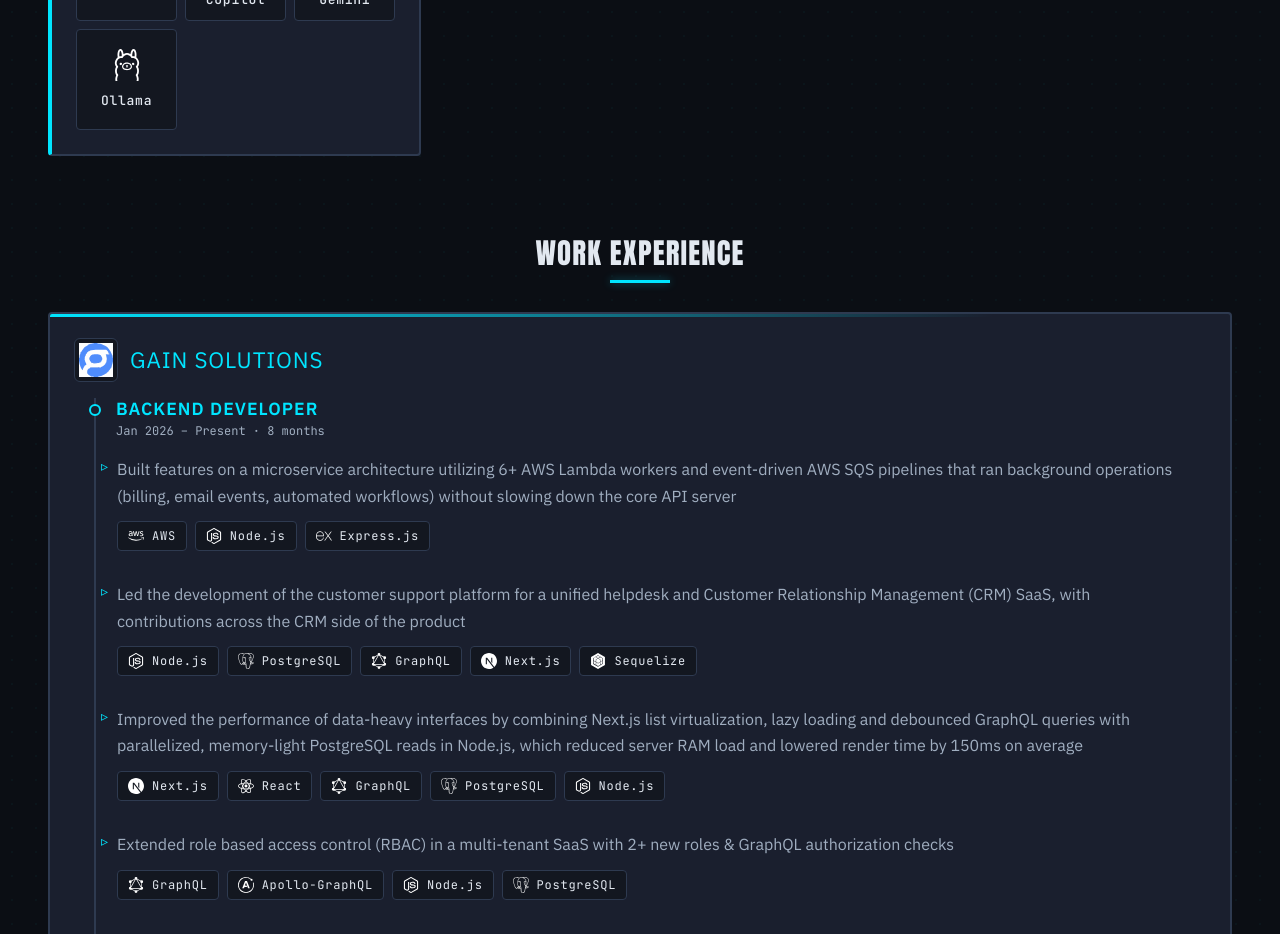
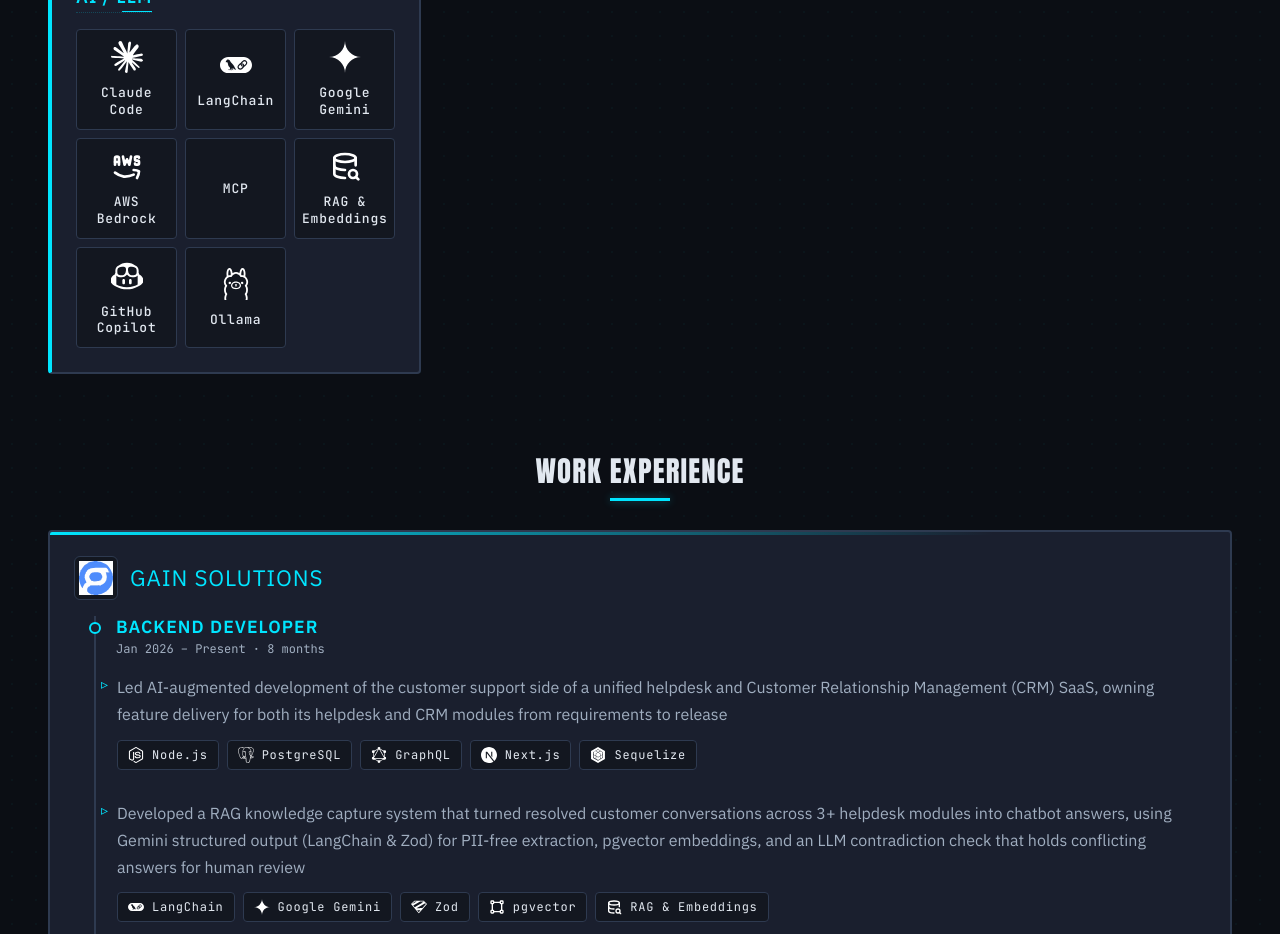
Before and after one commit to GoonerMAK/MyPortfolio-vite, a React (Vite) app: page / in a window 1280 px wide. Shown: the part 1848-2782 px from the top of the page. Built offline with nearby package versions, Linux system fonts and the light colour scheme.

Commit message:
refactor: update highlights and skills for clarity, enhance portfolio project statuses, and improve skill icon mappings

```diff
--- a/src/data/highlights.ts
+++ b/src/data/highlights.ts
@@ -14,10 +14,10 @@ export const proudOf: HighlightItem[] = [
     skills: ['PostgreSQL', 'GraphQL', 'Node.js', 'Sequelize'],
   },
   {
-    title: 'AI knowledge capture and review',
+    title: 'RAG knowledge capture',
     detail:
-      'Captured reusable knowledge from support conversations as AI knowledge entries, spanning the conversation service, the core API and a review screen where the team checks what the AI learned before it is used in answers.',
-    skills: ['Node.js', 'GraphQL', 'AWS', 'Next.js'],
+      'Turned resolved customer conversations across 3+ helpdesk modules into chatbot answers. Gemini structured output through LangChain and Zod extracts PII-free knowledge, pgvector embeddings make it retrievable, and an LLM contradiction check holds conflicting answers for human review before they reach customers.',
+    skills: ['LangChain', 'Google Gemini', 'Zod', 'pgvector', 'RAG & Embeddings'],
   },
   {
     title: 'Website sources for AI answers',
@@ -28,8 +28,8 @@ export const proudOf: HighlightItem[] = [
   {
     title: 'AI-assisted engineering harness',
     detail:
-      'Set up the first AI-agent instructions on the core API repo, covering coding conventions, planning protocols, a smoke-testing agent and skill, test-artifact prompts and a Postgres MCP connection. Alongside it I keep a personal toolkit of skills, hooks, MCP servers, CLIs and a custom token-metering mod, and every recurring pain point becomes an automation.',
-    skills: ['Claude', 'GitHub Copilot'],
+      'Set up the first AI-agent instructions on the core API repo, covering coding conventions, planning protocols, a smoke-testing agent and skill, test-artifact prompts and a Postgres MCP connection. Work now runs through a multi-agent workflow of planning, developer, QA and adversarial reviewer agents, merging 4+ PRs a day, and every recurring pain point becomes an automation in my toolkit of skills, hooks, MCP servers, CLIs and a custom token-metering mod.',
+    skills: ['Claude Code', 'MCP', 'GitHub Copilot'],
   },
   {
     title: 'Custom domain rework',
--- a/src/data/myStuff.ts
+++ b/src/data/myStuff.ts
@@ -150,7 +150,7 @@ export const myStuff: MyStuffTopic[] = [
     blurb: 'Wiring LLMs into a real backend without losing state.',
     icon: Sparkles,
     accent: 'var(--clr-accent-purple)',
-    skills: ['Claude', 'Google Gemini', 'GitHub Copilot'],
+    skills: ['Claude Code', 'Google Gemini', 'GitHub Copilot'],
     notes: [
       {
         term: 'Checkpointer (LangGraph)',
--- a/src/data/portfolio.ts
+++ b/src/data/portfolio.ts
@@ -1,4 +1,4 @@
-import type { Header, About, Project, Contact, ExperienceCompany, DeepDiveRole } from '@/types'
+import type { Header, About, Project, Contact, ExperienceCompany } from '@/types'
 import gainSolutionsLogo from '@/assets/gain-solutions-logo.svg'
 import binduLogicLogo from '@/assets/bindulogic-logo.svg'
 
@@ -26,7 +26,7 @@ export const projects: Project[] = [
       'Customer support platform that integrates AI-powered agents, ticketing automation, and team collaboration into a single workspace  so support teams can reduce manual work, reply faster and handle more customer conversations with less pressure.',
     stack: ['Node.js', 'Express.js', 'PostgreSQL', 'Next.js', 'JavaScript'],
     livePreview: 'https://easydesk.app/',
-    status: 'resolved',
+    status: 'active',
   },
   {
     name: 'InternConnect',
@@ -95,7 +95,7 @@ export const projects: Project[] = [
 export const skillsList = [
   {
     title: 'Backend Development',
-    skills: ['Node.js', 'Express.js', 'GraphQL', 'Apollo-GraphQL', 'Zod', 'Stripe', 'JWT', 'Postman', 'JavaScript', 'TypeScript']
+    skills: ['Node.js', 'Express.js', 'GraphQL', 'Apollo-GraphQL', 'REST APIs', 'Microservices', 'Zod', 'Stripe', 'JWT', 'Postman', 'JavaScript', 'TypeScript', 'Python']
   },
   {
     title: 'Frontend Development',
@@ -103,7 +103,7 @@ export const skillsList = [
   },
   {
     title: 'Databases & ORMs',
-    skills: ['PostgreSQL', 'MongoDB', 'MySQL', 'Redis', 'Supabase', 'Prisma', 'Sequelize', 'Mongoose']
+    skills: ['PostgreSQL', 'pgvector', 'MongoDB', 'MySQL', 'Redis', 'Supabase', 'Prisma', 'Sequelize', 'Mongoose']
   },
   {
     title: 'UI Frameworks & Styling',
@@ -118,8 +118,8 @@ export const skillsList = [
     skills: ['Git', 'GitHub Actions', 'Docker', 'AWS', 'Vercel', 'Netlify', 'Render']
   },
   {
-    title: 'Agentic Tools',
-    skills: ['Claude', 'GitHub Copilot', 'Google Gemini', 'Ollama']
+    title: 'AI / LLM',
+    skills: ['Claude Code', 'LangChain', 'Google Gemini', 'AWS Bedrock', 'MCP', 'RAG & Embeddings', 'GitHub Copilot', 'Ollama']
   }
 ]
 
@@ -136,28 +136,34 @@ export const experience: ExperienceCompany[] = [
         start: '2026-01',
         mode: 'On-site',
         achievements: [
+          'Led AI-augmented development of the customer support side of a unified helpdesk and Customer Relationship Management (CRM) SaaS, owning feature delivery for both its helpdesk and CRM modules from requirements to release',
+          'Developed a RAG knowledge capture system that turned resolved customer conversations across 3+ helpdesk modules into chatbot answers, using Gemini structured output (LangChain & Zod) for PII-free extraction, pgvector embeddings, and an LLM contradiction check that holds conflicting answers for human review',
+          'Integrated a two stage (local + deployed) pre-QA verification process into an AI-native workflow built on an agentic harness, using Jest unit tests, API tests, DB query checks and Playwright E2E tests, plus structured logging and AWS CloudWatch monitoring, which sped up debugging and reduced post-QA bugs',
+          'Improved the performance of data-heavy interfaces by combining Next.js list virtualization, lazy loading and debounced GraphQL queries with parallelized, memory-light PostgreSQL reads in Node.js, which reduced server RAM load and lowered render time by 150ms on average',
+          'Adopted a multi-agent AI workflow with planning, developer, QA & adversarial reviewer agents, merging 4+ PRs a day',
           'Built features on a microservice architecture utilizing 6+ AWS Lambda workers and event-driven AWS SQS pipelines that ran background operations (billing, email events, automated workflows) without slowing down the core API server',
-          'Led the development of the customer support platform for a unified helpdesk and Customer Relationship Management (CRM) SaaS, with contributions across the CRM side of the product',
-          'Improved the performance of data-heavy interfaces by combining Next.js list virtualization, lazy loading and debounced GraphQL queries with parallelized, memory-light PostgreSQL reads in Node.js, which reduced server RAM load and lowered render time by 150ms on average',
+          'Re-engineered Stripe subscription billing for two SaaS products from tiered plans to flat-rate per-seat pricing, with prorated mid-cycle upgrades and scheduled downgrades, allowing revenue to scale as teams grow',
           'Extended role based access control (RBAC) in a multi-tenant SaaS with 2+ new roles & GraphQL authorization checks',
-          'Integrated a two stage (local + deployed) pre-QA verification process into an AI-assisted development workflow using Jest unit tests, API tests, DB query checks and Playwright E2E tests, plus structured logging and AWS CloudWatch monitoring, which sped up debugging and reduced QA-reported bugs',
-          'Re-engineered Stripe subscription billing for two SaaS products from tiered plans to flat-rate per-seat pricing, with prorated mid-cycle upgrades and scheduled downgrades',
         ],
         highlights: [
+          ['Led AI-augmented development', 'unified helpdesk and Customer Relationship Management (CRM) SaaS', 'from requirements to release'],
+          ['RAG knowledge capture system', '3+ helpdesk modules', 'PII-free extraction', 'LLM contradiction check'],
+          ['two stage (local + deployed) pre-QA verification process', 'agentic harness', 'reduced post-QA bugs'],
+          ['parallelized, memory-light PostgreSQL reads', 'reduced server RAM load', 'lowered render time by 150ms on average'],
+          ['multi-agent AI workflow', 'merging 4+ PRs a day'],
           ['microservice architecture', '6+ AWS Lambda workers', 'event-driven AWS SQS pipelines'],
-          ['Led the development', 'unified helpdesk and Customer Relationship Management (CRM) SaaS'],
-          ['parallelized, memory-light PostgreSQL reads', 'reduced server RAM load', 'lowered render time by 150ms on average'],
+          ['Re-engineered Stripe subscription billing', 'flat-rate per-seat pricing', 'allowing revenue to scale as teams grow'],
           ['role based access control (RBAC)', 'multi-tenant SaaS', '2+ new roles'],
-          ['two stage (local + deployed) pre-QA verification process', 'reduced QA-reported bugs'],
-          ['Re-engineered Stripe subscription billing', 'flat-rate per-seat pricing', 'prorated mid-cycle upgrades'],
         ],
         skills: [
-          ['AWS', 'Node.js', 'Express.js'],
           ['Node.js', 'PostgreSQL', 'GraphQL', 'Next.js', 'Sequelize'],
+          ['LangChain', 'Google Gemini', 'Zod', 'pgvector', 'RAG & Embeddings'],
+          ['Jest', 'Playwright', 'AWS', 'Claude Code'],
           ['Next.js', 'React', 'GraphQL', 'PostgreSQL', 'Node.js'],
+          ['Claude Code', 'MCP', 'Git'],
+          ['AWS', 'Microservices', 'Node.js', 'Express.js'],
+          ['Stripe', 'Node.js', 'PostgreSQL'],
           ['GraphQL', 'Apollo-GraphQL', 'Node.js', 'PostgreSQL'],
-          ['Jest', 'Playwright', 'AWS', 'Claude'],
-          ['Stripe', 'Node.js', 'PostgreSQL'],
         ],
       },
     ],
@@ -175,12 +181,12 @@ export const experience: ExperienceCompany[] = [
         achievements: [
           'Developed full-stack modules for a Hospital Management Information System (HMIS) covering supply, consumption, stock, distribution — using React, TypeScript, Redux Toolkit, Express (Node.js) & PostgreSQL, spanning 60+ RESTful endpoints and 25+ Prisma models indexed for faster queries',
           'Designed reusable base React components for the HMIS, adopted across 10+ responsive user interfaces, which reduced code duplication and development effort for future modules',
-          'Built 7+ stock movement flows (e.g. transfers, adjustments, distributions) ensuring atomicity and integrated them with the system’s audit trail and Datadog monitoring',
+          'Built 7+ stock movement flows (e.g. transfers, adjustments, distributions) with multi-level approvals, atomic transactions, and the system’s audit trail and Datadog monitoring, giving hospitals a reliable record of who moved what, where, and when',
         ],
         highlights: [
           ['Hospital Management Information System (HMIS)', '60+ RESTful endpoints', '25+ Prisma models'],
           ['reusable base React components', '10+ responsive user interfaces'],
-          ['7+ stock movement flows', 'ensuring atomicity', 'Datadog monitoring'],
+          ['7+ stock movement flows', 'multi-level approvals', 'atomic transactions', 'who moved what, where, and when'],
         ],
         skills: [
           ['React', 'TypeScript', 'Redux', 'Express.js', 'PostgreSQL', 'Prisma'],
@@ -211,81 +217,6 @@ export const experience: ExperienceCompany[] = [
   },
 ]
 
-export const deepDive: DeepDiveRole[] = [
-  {
-    company: 'Gain Solutions',
-    title: 'Backend Developer',
-    dateRange: 'Jan 2026 – Present',
-    overview:
-      'Backend-focused role on a unified helpdesk and CRM SaaS — leading the customer support platform while contributing across the CRM side. Work spans event-driven background processing, performance, access control, billing, and a tighter pre-QA loop around AI-assisted development.',
-    items: [
-      {
-        detail:
-          'Built features on a microservice architecture with 6+ AWS Lambda workers fed by event-driven SQS pipelines, moving billing, email events and automated workflows off the request path so the core API server stayed responsive.',
-        skills: ['AWS', 'Node.js'],
-      },
-      {
-        detail:
-          'Tuned data-heavy interfaces end to end: Next.js list virtualization, lazy loading and debounced GraphQL queries on the client, paired with parallelized, memory-light PostgreSQL reads in Node.js. Cut server RAM load and lowered average render time by 150ms.',
-        skills: ['Next.js', 'GraphQL', 'PostgreSQL', 'Node.js'],
-      },
-      {
-        detail:
-          'Extended RBAC in the multi-tenant product with 2+ new roles and GraphQL authorization checks, and re-engineered Stripe subscription billing for two SaaS products from tiered plans to flat-rate per-seat pricing with prorated mid-cycle upgrades and scheduled downgrades.',
-        skills: ['GraphQL', 'Stripe', 'Node.js'],
-      },
-      {
-        detail:
-          'Added a two-stage (local + deployed) pre-QA verification process to the AI-assisted workflow — Jest unit tests, API tests, DB query checks and Playwright E2E tests, backed by structured logging and AWS CloudWatch — which sped up debugging and reduced QA-reported bugs.',
-        skills: ['Jest', 'Playwright', 'AWS', 'Claude'],
-      },
-    ],
-  },
-  {
-    company: 'BinduLogic LLC',
-    title: 'Junior Software Engineer',
-    dateRange: 'Dec 2024 – Sept 2025',
-    overview:
-      'Full-stack delivery on a Hospital Management Information System (HMIS) — supply, consumption, stock and distribution modules, owned from schema to UI.',
-    items: [
-      {
-        detail:
-          'Developed full-stack HMIS modules with React, TypeScript, Redux Toolkit, Express and PostgreSQL — 60+ RESTful endpoints and 25+ Prisma models, indexed for faster queries.',
-        skills: ['React', 'TypeScript', 'Express.js', 'PostgreSQL', 'Prisma'],
-      },
-      {
-        detail:
-          'Designed reusable base React components adopted across 10+ responsive interfaces, cutting duplication and speeding up development of later modules.',
-        skills: ['React', 'Tailwind CSS', 'shadcn/ui'],
-      },
-      {
-        detail:
-          'Built 7+ atomic stock movement flows (transfers, adjustments, distributions) wired into the system’s audit trail and Datadog monitoring.',
-        skills: ['Node.js', 'Prisma', 'Datadog'],
-      },
-    ],
-  },
-  {
-    company: 'BinduLogic LLC',
-    title: 'Software Engineer Intern',
-    dateRange: 'Jun 2024 – Nov 2024',
-    overview:
-      'Internship on a four-person team building HMIS inventory features, with rotating ownership of planning and delivery.',
-    items: [
-      {
-        detail:
-          'Implemented an inventory dashboard and product catalog with React, TypeScript, shadcn/ui and RTK Query, backed by Zod-validated RESTful APIs serving 30K+ medicine brands across 200+ manufacturers with live stock quantities.',
-        skills: ['React', 'TypeScript', 'Redux', 'Zod'],
-      },
-      {
-        detail:
-          'Broke assigned work into actionable tickets and coordinated delivery through regular syncs and reviews, taking ownership on a rotational basis.',
-        skills: ['Git'],
-      },
-    ],
-  },
-]
-
 export const contact: Contact = {
   email: 'mash.ahsan81@gmail.com',
 }
--- a/src/data/skillIcons.ts
+++ b/src/data/skillIcons.ts
@@ -49,9 +49,18 @@ import {
   SiDatadog,
   SiJsonwebtokens,
   SiMongoose,
+  SiLangchain,
+  SiModelcontextprotocol,
 } from 'react-icons/si'
 import { FaAws } from 'react-icons/fa'
-import { TbMasksTheater } from 'react-icons/tb'
+import {
+  TbMasksTheater,
+  TbBrandAws,
+  TbVector,
+  TbDatabaseSearch,
+  TbApi,
+  TbTopologyStar3,
+} from 'react-icons/tb'
 
 export const skillIconMap: Record<string, IconType> = {
   'Node.js': SiNodedotjs,
@@ -88,10 +97,17 @@ export const skillIconMap: Record<string, IconType> = {
   'Vercel': SiVercel,
   'Netlify': SiNetlify,
   'Render': SiRender,
-  'Claude': SiClaude,
+  'Claude Code': SiClaude,
   'GitHub Copilot': SiGithubcopilot,
   'Google Gemini': SiGooglegemini,
   'Ollama': SiOllama,
+  'LangChain': SiLangchain,
+  'MCP': SiModelcontextprotocol,
+  'AWS Bedrock': TbBrandAws,
+  'RAG & Embeddings': TbDatabaseSearch,
+  'pgvector': TbVector,
+  'REST APIs': TbApi,
+  'Microservices': TbTopologyStar3,
   'Python': SiPython,
   'Pandas': SiPandas,
   'Tensorflow': SiTensorflow,
@@ -148,10 +164,17 @@ export const skillColorMap: Record<string, string> = {
   'Netlify': '#00C7B7',
   'Render': '#46E3B7',
 
-  'Claude': '#D97757',
+  'Claude Code': '#D97757',
   'GitHub Copilot': '#8957E5',
   'Google Gemini': '#4285F4',
   'Ollama': '#FFFFFF',
+  'LangChain': '#3CB4A0',
+  'MCP': '#FFFFFF',
+  'AWS Bedrock': '#01A88D',
+  'RAG & Embeddings': '#A855F7',
+  'pgvector': '#4169E1',
+  'REST APIs': '#00E5FF',
+  'Microservices': '#00E096',
 
   'Python': '#3776AB',
   'Pandas': '#FFFFFF',
```
Also changed, not shown: src/types/index.ts (+0 -16 lines).
